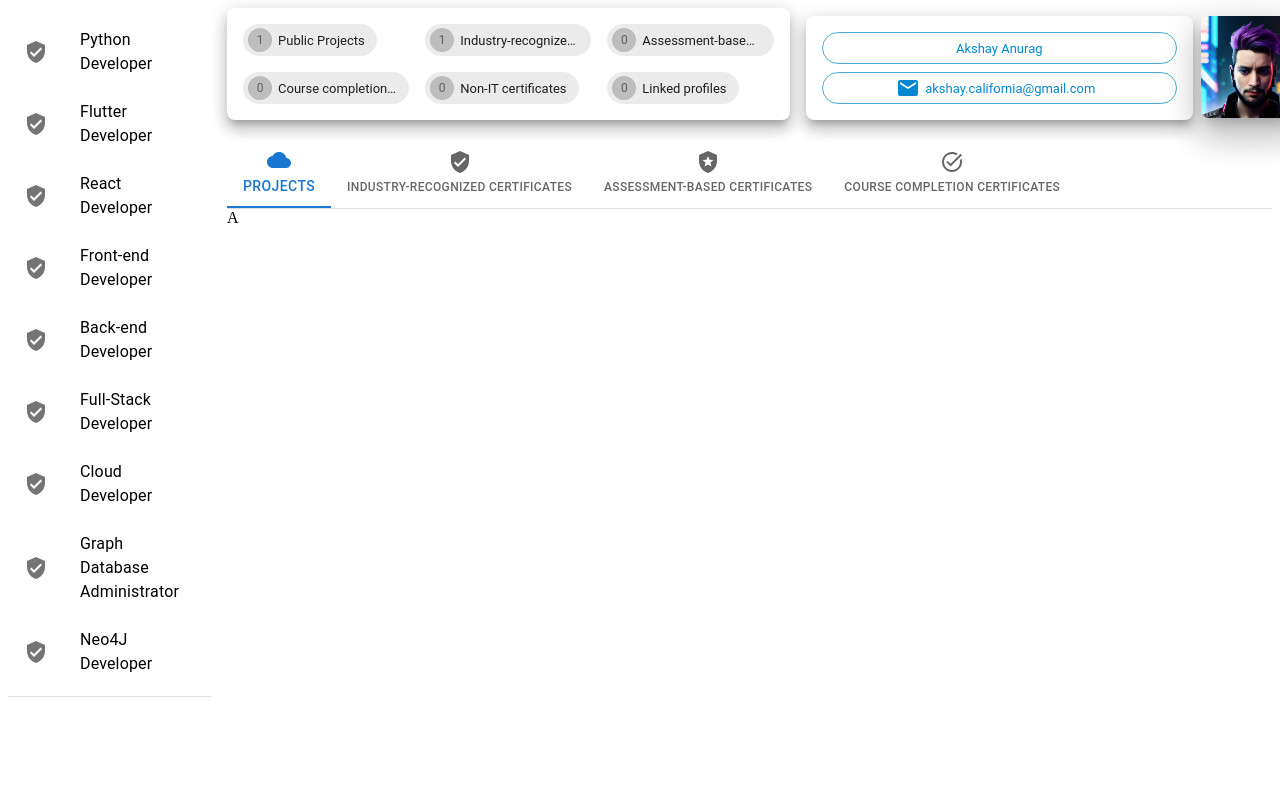
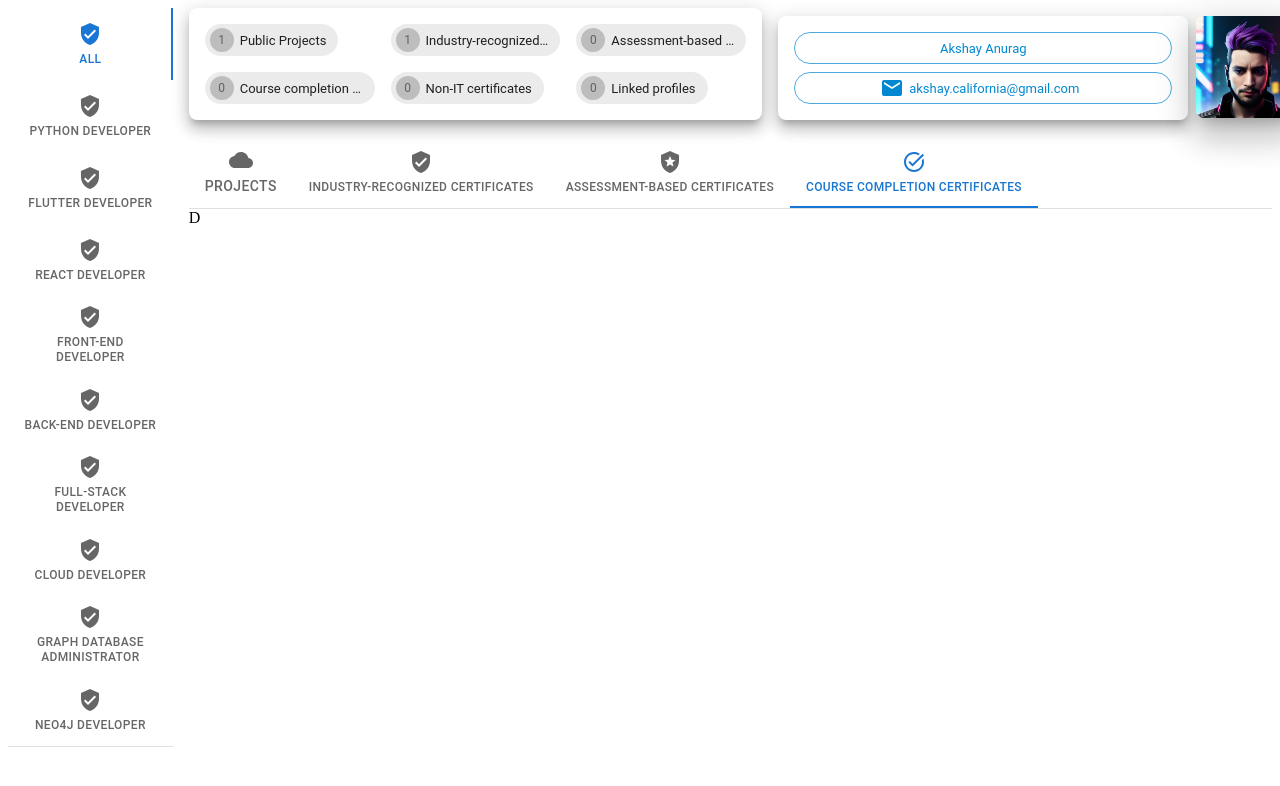
Before and after one commit to AkshayAnurag/uplabdhi, a React app: page / in a window 1280 px wide. Shown: the top 786 px of the page. Built offline with nearby package versions, Linux system fonts and the light colour scheme.

Commit message:
Add role selector

```diff
--- a/src/App.js
+++ b/src/App.js
@@ -1,7 +1,6 @@
 import React, { useEffect } from "react";
-import { useSelector, useDispatch } from "react-redux";
+import { useDispatch } from "react-redux";
 import Stack from '@mui/material/Stack';
-import Grid from '@mui/material/Grid';
 import storeFileData from './storeData';
 import { update } from "./features/dataSlice";
 import PersonalDetails from "./components/personalDetails";
--- a/src/components/achievementsViewer.js
+++ b/src/components/achievementsViewer.js
@@ -1,4 +1,5 @@
 import React from "react";
+import { useSelector, useDispatch } from "react-redux";
 import Box from '@mui/material/Box';
 import Tabs from '@mui/material/Tabs';
 import Tab from '@mui/material/Tab';
@@ -6,18 +7,22 @@ import CloudIcon from '@mui/icons-material/Cloud';
 import LocalPoliceIcon from '@mui/icons-material/LocalPolice';
 import TaskAltIcon from '@mui/icons-material/TaskAlt';
 import VerifiedUserIcon from '@mui/icons-material/VerifiedUser';
+import { update } from "../features/viewSlice";
 
 const AchievementsViewer = () => {
-    const [index, setIndex] = React.useState(0);
+    const { typeIndex } = useSelector((state) => state.view);
+    const dispatch = useDispatch();
 
     const handleTabSwitch = (_, newIndex) => {
-        setIndex(newIndex);
+        dispatch(update({
+            typeIndex: newIndex
+        }));
     };
 
     return (
         <>
             <Box sx={{ borderBottom: 1, borderColor: 'divider' }}>
-                <Tabs value={index} onChange={handleTabSwitch} variant="scrollable" scrollButtons="auto">
+                <Tabs value={typeIndex} onChange={handleTabSwitch} variant="scrollable" scrollButtons="auto">
                     <Tab icon={<CloudIcon />} label="Projects" />
                     <Tab icon={<VerifiedUserIcon />} label="Industry-Recognized Certificates" wrapped />
                     <Tab icon={<LocalPoliceIcon />} label="Assessment-Based Certificates" wrapped />
@@ -25,10 +30,10 @@ const AchievementsViewer = () => {
                 </Tabs>
             </Box>
 
-            {index === 0 && <Box>A</Box>}
-            {index === 1 && <Box>B</Box>}
-            {index === 2 && <Box>C</Box>}
-            {index === 3 && <Box>D</Box>}
+            {typeIndex === 0 && <Box>A</Box>}
+            {typeIndex === 1 && <Box>B</Box>}
+            {typeIndex === 2 && <Box>C</Box>}
+            {typeIndex === 3 && <Box>D</Box>}
         </>
     );
 }
--- a/src/components/roleSelector.js
+++ b/src/components/roleSelector.js
@@ -1,44 +1,72 @@
 import React from "react";
-import { useSelector } from "react-redux";
-import Stack from '@mui/material/Stack';
-import Divider from '@mui/material/Divider';
-import ListItem from '@mui/material/ListItem';
-import ListItemButton from '@mui/material/ListItemButton';
-import ListItemIcon from '@mui/material/ListItemIcon';
-import ListItemText from '@mui/material/ListItemText';
-import List from '@mui/material/List';
+import { useSelector, useDispatch } from "react-redux";
+import Box from '@mui/material/Box';
+import Tabs from '@mui/material/Tabs';
+import Tab from '@mui/material/Tab';
 import VerifiedUserIcon from '@mui/icons-material/VerifiedUser';
+import { update } from "../features/viewSlice";
 
 const RoleSelector = () => {
-    const { content } = useSelector((state) => state.data);
+    const { role } = useSelector((state) => state.view);
+    const dispatch = useDispatch();
+
+    const handleTabSwitch = (_, newIndex) => {
+        dispatch(update({
+            role: newIndex
+        }));
+    };
+
     const roles = [
-        "Python Developer",
-        "Flutter Developer",
-        "React Developer",
-        "Front-end Developer",
-        "Back-end Developer",
-        "Full-Stack Developer",
-        "Cloud Developer",
-        "Graph Database Administrator",
-        "Neo4J Developer"
+        {
+            name: "All",
+            icon: <VerifiedUserIcon/>
+        },
+        {
+            name: "Python Developer",
+            icon: <VerifiedUserIcon/>
+        },
+        {
+            name: "Flutter Developer",
+            icon: <VerifiedUserIcon/>
+        },
+        {
+            name: "React Developer",
+            icon: <VerifiedUserIcon/>
+        },
+        {
+            name: "Front-end Developer",
+            icon: <VerifiedUserIcon/>
+        },
+        {
+            name: "Back-end Developer",
+            icon: <VerifiedUserIcon/>
+        },
+        {
+            name: "Full-Stack Developer",
+            icon: <VerifiedUserIcon/>
+        },
+        {
+            name: "Cloud Developer",
+            icon: <VerifiedUserIcon/>
+        },
+        {
+            name: "Graph Database Administrator",
+            icon: <VerifiedUserIcon/>
+        },
+        {
+            name: "Neo4J Developer",
+            icon: <VerifiedUserIcon/>
+        },
     ]
 
     return (
-        <Stack>
-            <List>
-                {roles.map((text) => (
-                    <ListItem key={text} disablePadding>
-                        <ListItemButton>
-                            <ListItemIcon>
-                                {<VerifiedUserIcon />}
-                            </ListItemIcon>
-                            <ListItemText primary={text} />
-                        </ListItemButton>
-                    </ListItem>
+        <Box sx={{ borderBottom: 1, borderColor: 'divider' }}>
+            <Tabs value={role} onChange={handleTabSwitch} variant="scrollable" scrollButtons="auto" orientation="vertical">
+                {roles.map((role) => (
+                    <Tab icon={role.icon} label={role.name} wrapped key={role.name}/>
                 ))}
-            </List>
-            <Divider />
-        </Stack>
+            </Tabs>
+        </Box>
     );
 }
 
--- /dev/null
+++ b/src/features/viewSlice.js
@@ -0,0 +1,19 @@
+import { createSlice } from '@reduxjs/toolkit';
+
+export const viewSlice = createSlice({
+    name: 'view',
+    initialState: {
+        role: 0,
+        typeIndex: 3
+    },
+    reducers: {
+        update: (state, action) => {
+            state.role = action.payload.role !== undefined ? action.payload.role : state.role;
+            state.typeIndex = action.payload.typeIndex !== undefined ? action.payload.typeIndex : state.typeIndex;
+        },
+    },
+});
+
+export const { update } = viewSlice.actions;
+
+export default viewSlice.reducer;
--- a/src/store.js
+++ b/src/store.js
@@ -1,8 +1,10 @@
-import { configureStore } from '@reduxjs/toolkit'
-import dataReducer from './features/dataSlice'
+import { configureStore } from '@reduxjs/toolkit';
+import dataReducer from './features/dataSlice';
+import viewReducer from './features/viewSlice';
 
 export default configureStore({
   reducer: {
-    data: dataReducer
+    data: dataReducer,
+    view: viewReducer
   },
-})
+});
```
Also changed, not shown: src/features/dataSlice.js (+4 -4 lines).
